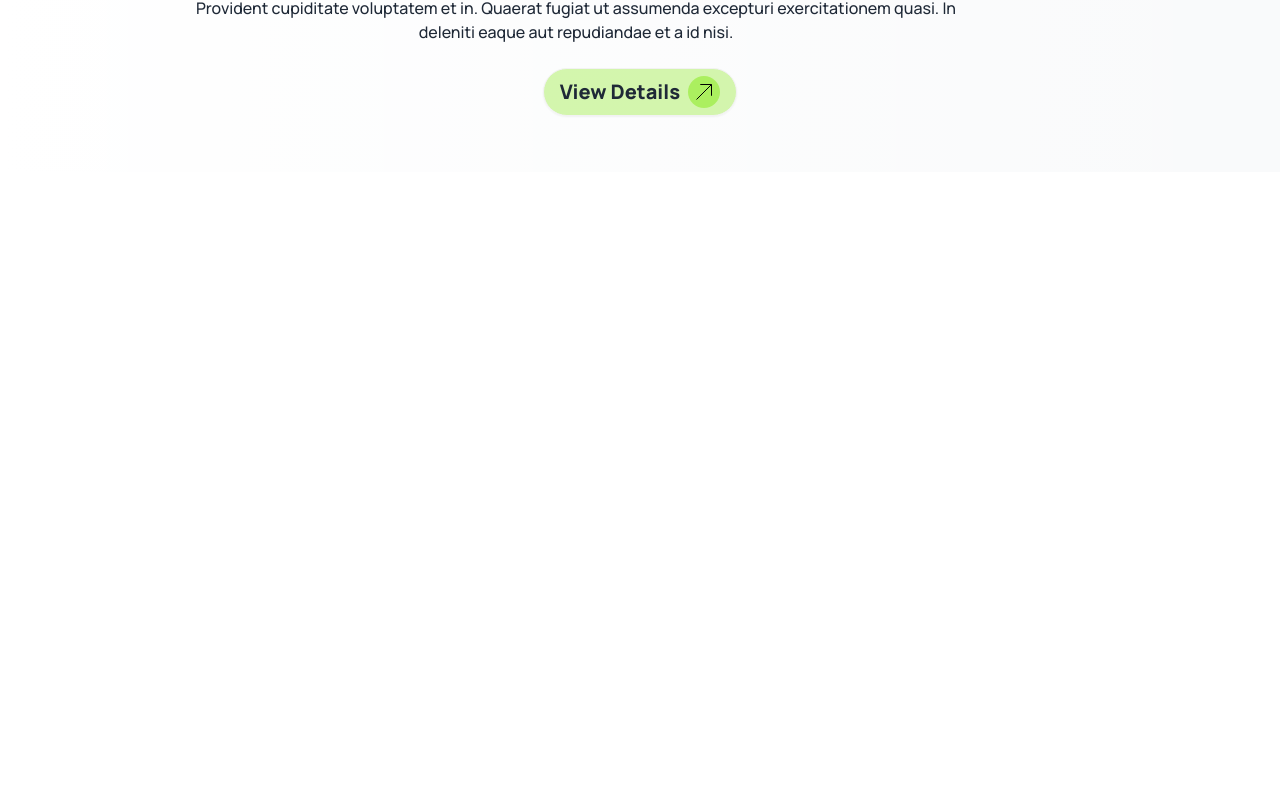
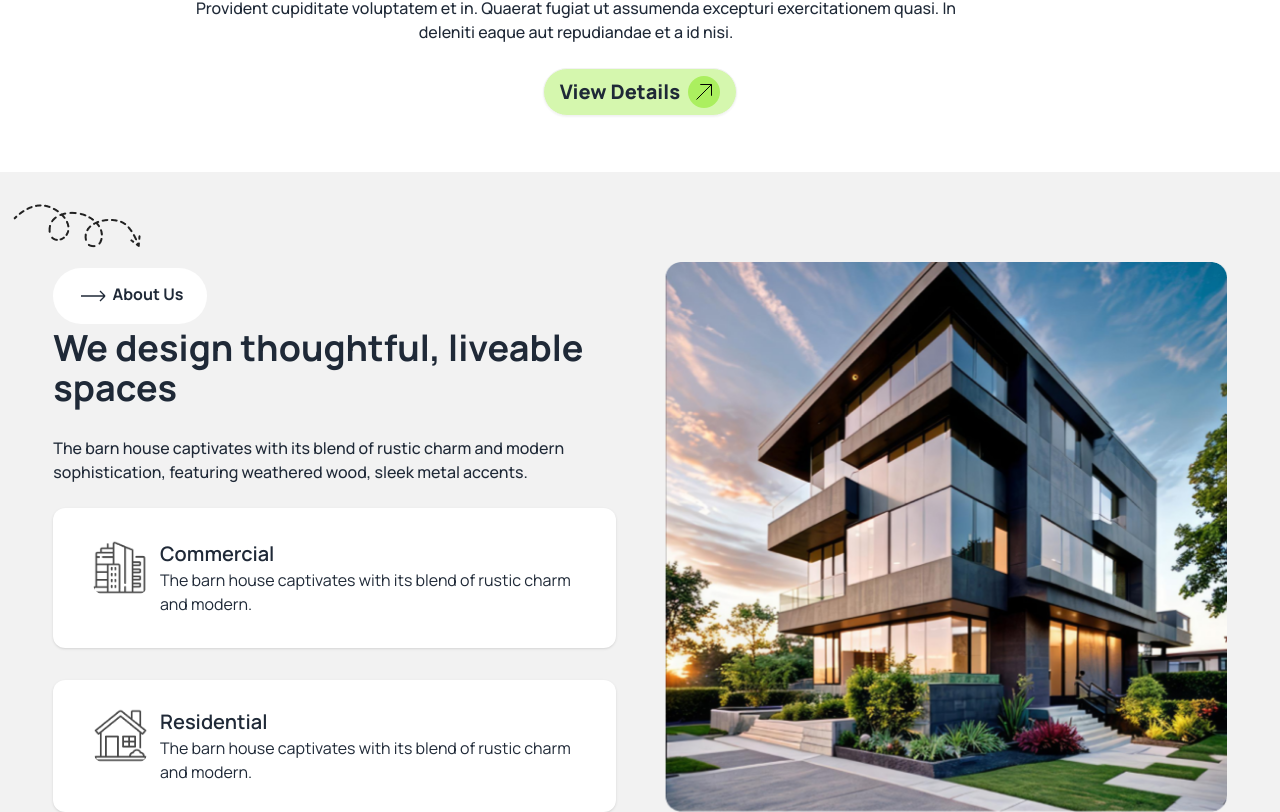
Before and after one commit to Masud-Rana-1002/Rinterio_House_Design, a plain HTML site: page index.html in a window 1280 px wide. Shown: the part 658-1470 px from the top of the page. Before the commit the page ends 830 px from the top, so only its background shows below. Drawn offline with nearby package versions, Linux system fonts and the light colour scheme.

Commit message:
We design thoughtful, liveable spaces section add

```diff
--- a/index.html
+++ b/index.html
@@ -16,9 +16,9 @@
     <title>Rinterio_House_Design</title>
 </head>
 
-<body class="manrope container mx-auto bg-gray-50 pt-5 ">
+<body class="manrope  bg-base-200  ">
     <!-- Header start here -->
-    <header class="bg-gradient-to-r from-white to-blue-[rgba(255, 255, 255, 0)]">
+    <header class="bg-white pt-5 container mx-auto">
         <!-- Nav bar start here -->
         <nav >
             <div class="navbar  flex justify-between">
@@ -39,7 +39,7 @@
                   </div>
 
                 <div class="">
-                    <div class="hidden  lg:flex flex-row justify-center items-center space-x-3">
+                    <div class="hidden  md:flex flex-row justify-center items-center space-x-3">
                         <div>
                             <svg class="w-10 h-10 p-1 rounded-full  bg-white   text-black border border-[rgb(233, 233, 233);]" xmlns="http://www.w3.org/2000/svg" fill="none" viewBox="0 0 24 24" strokeWidth={1.5} stroke="currentColor" className="size-6">
                                 <path strokeLinecap="round" strokeLinejoin="round" d="m21 21-5.197-5.197m0 0A7.5 7.5 0 1 0 5.196 5.196a7.5 7.5 0 0 0 10.607 10.607Z" />
@@ -110,10 +110,67 @@
     </header>
     <!-- Header end here -->
     <!-- main Section start here -->
-     <main>
-        <section>
-
+     <main class="container mx-auto">
+        <!-- We design thoughtful, liveable spaces section start here -->
+        <section class="mt-12">
+            <div class="flex justify-center items-center ">
+                <div class="flex  lg:items-end gap-12 lg:flex-row flex-col md:justify-center md:items-center justify-between w-11/12">
+                  <div class=" lg:text-left lg:flex-1 text-center">
+                 <div class="  lg:max-w-xl space-y-1">
+                    <div class="relative -top-4 -left-10">
+                        <img  src="./assets/Vector.png" alt="">
+                    </div>
+                    <button class="bg-white py-3 px-6  rounded-full font-bold mb-1"> <svg class="w-8 h-8 inline-block" xmlns="http://www.w3.org/2000/svg" fill="none" viewBox="0 0 24 24" strokeWidth={1.5} stroke="currentColor" className="size-6">
+                        <path strokeLinecap="round" strokeLinejoin="round" d="M17.25 8.25 21 12m0 0-3.75 3.75M21 12H3" />
+                      </svg>
+                       About Us</button>
+                    <h4 class="text-4xl  font-bold">We design thoughtful, liveable spaces</h4>
+                    <p class="py-6 font-medium">
+                        The barn house captivates with its blend of rustic charm and
+                        modern sophistication, featuring weathered wood, sleek metal accents.
+                    </p>
+                 </div>
+                 <!-- cards -->
+                  <div class="lg:space-y-4  grid md:grid-cols-2 lg:grid-cols-1 gap-4 items-center justify-center">
+                    <!-- card 1 -->
+                    <div class="flex justify-start items-center ">
+                       <div class="flex  gap-3 items-start flex-row  bg-base-100 shadow py-8 px-2 lg:px-6 rounded-xl">
+                        <figure class="lg:pl-4">
+                            <img
+                              src="./assets/commercial.png"
+                              alt="commercial"
+                              class="rounded-xl" />
+                          </figure>
+                          <div class="  text-left">
+                            <h2 class="card-title">Commercial</h2>
+                            <p>The barn house captivates with its blend of rustic charm and modern.</p>
+                          </div>
+                       </div>
+                      </div>
+                    <!-- card  2-->
+                    <div class="flex justify- items-center ">
+                        <div class="flex gap-3 justify-center items-start flex-row  bg-base-100 shadow py-7 px-2 lg:px-6 rounded-xl">
+                         <figure class="lg:pl-4">
+                             <img
+                               src="./assets/residential.png"
+                               alt="Residential"
+                               class="rounded-xl" />
+                           </figure>
+                           <div class="  text-left">
+                             <h2 class="card-title">Residential</h2>
+                             <p>The barn house captivates with its blend of rustic charm and modern.</p>
+                           </div>
+                        </div>
+                       </div>
+                  </div>
+                  </div>
+                  <div class=" flex-1  flex items-end justify-center  ">
+                    <img src="./assets/Rectangle.png" alt="">
+                  </div>
+                </div>
+              </div>
         </section>
+        <!-- We design thoughtful, liveable spaces section start here -->
      </main>
     <!-- main Section end here -->
 
```
